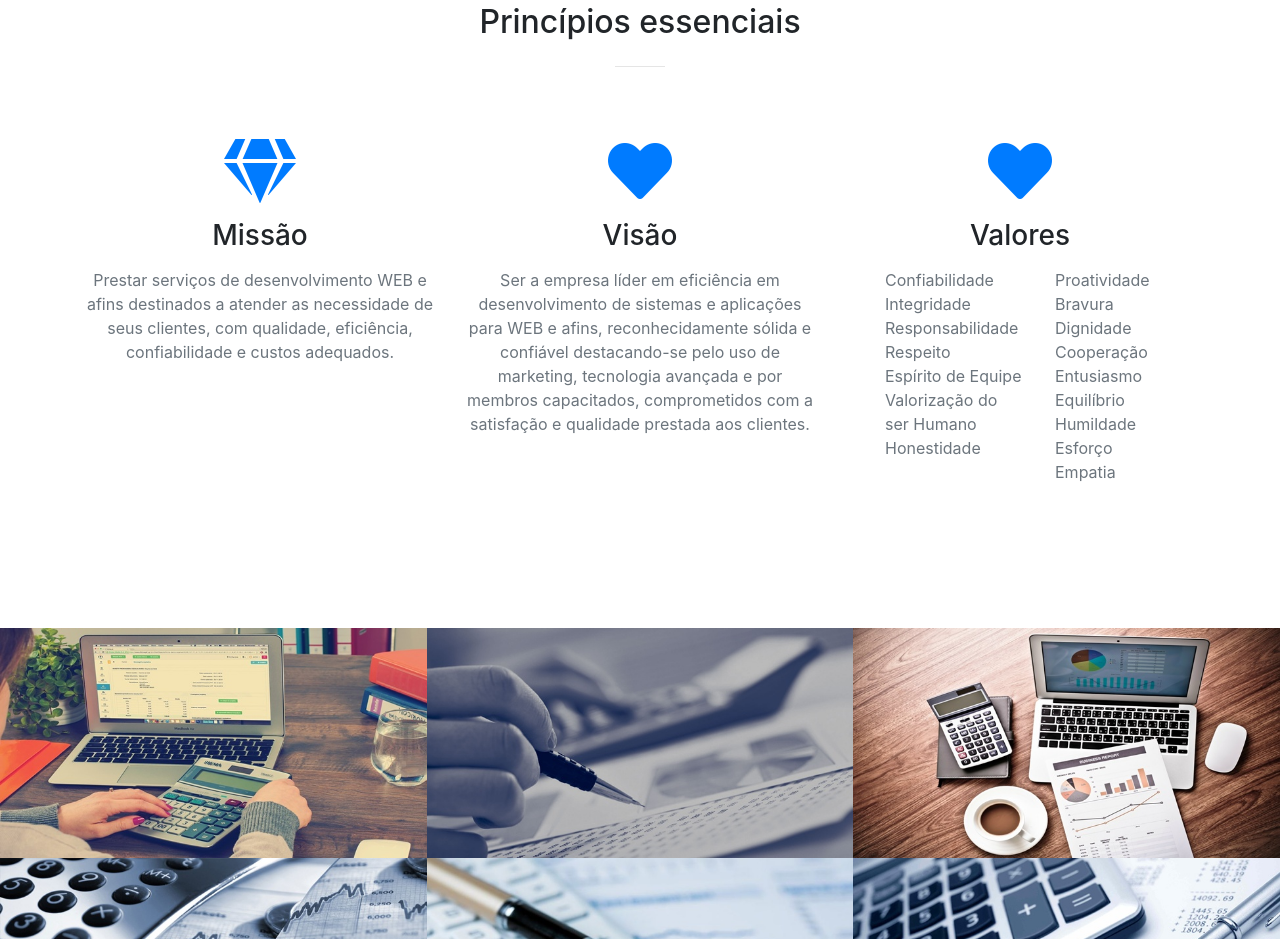
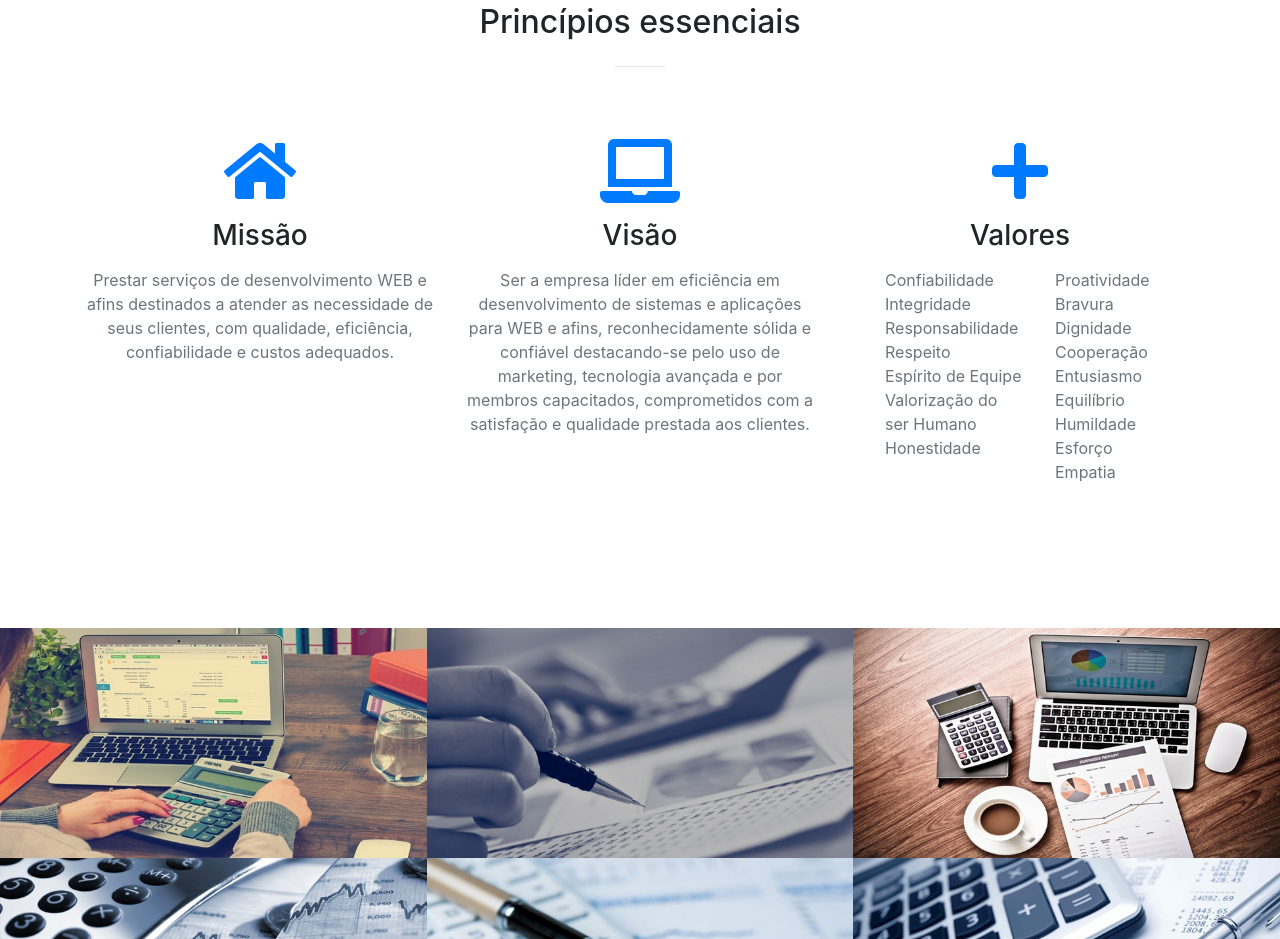
Before and after one commit to MasterBruno/BDproject, a website with bundled scripts: page index.html in a window 1280 px wide. Shown: the part 1402-2341 px from the top of the page. Built offline with nearby package versions, Linux system fonts and the light colour scheme.

Commit message:
Alteração de Icones

```diff
--- a/index.html
+++ b/index.html
@@ -102,21 +102,21 @@
         <div class="row">
           <div class="col-lg-4 col-md-6 text-center">
             <div class="service-box mt-5 mx-auto">
-              <i class="fas fa-4x fa-gem text-primary mb-3 sr-icon-1"></i>
+              <i class="fas fa-4x fa-home text-primary mb-3 sr-icon-1"></i>
               <h3 class="mb-3">Missão</h3>
               <p class="text-muted mb-0">Prestar serviços de desenvolvimento WEB e afins destinados a atender as necessidade de seus clientes, com qualidade, eficiência, confiabilidade e custos adequados.</p>
             </div>
           </div>
           <div class="col-lg-4 col-md-6 text-center">
             <div class="service-box mt-5 mx-auto">
-              <i class="fas fa-4x fa-heart text-primary mb-3 sr-icon-4"></i>
+              <i class="fas fa-4x fa-laptop text-primary mb-3 sr-icon-4"></i>
               <h3 class="mb-3">Visão</h3>
               <p class="text-muted mb-0">Ser a empresa líder em eficiência em desenvolvimento de sistemas e aplicações para WEB e afins, reconhecidamente sólida e confiável destacando-se pelo uso de marketing, tecnologia avançada e por membros capacitados, comprometidos com a satisfação e qualidade prestada aos clientes.</p>
             </div>
           </div>
           <div class="col-lg-4 col-md-6 text-center">
             <div class="service-box mt-5 mx-auto">
-              <i class="fas fa-4x fa-heart text-primary mb-3 sr-icon-2"></i>
+              <i class="fas fa-4x fa-plus text-primary mb-3 sr-icon-2"></i>
               <h3 class="mb-3">Valores</h3>
               <p class="text-muted mb-0">
                 <ul class="row">
```
